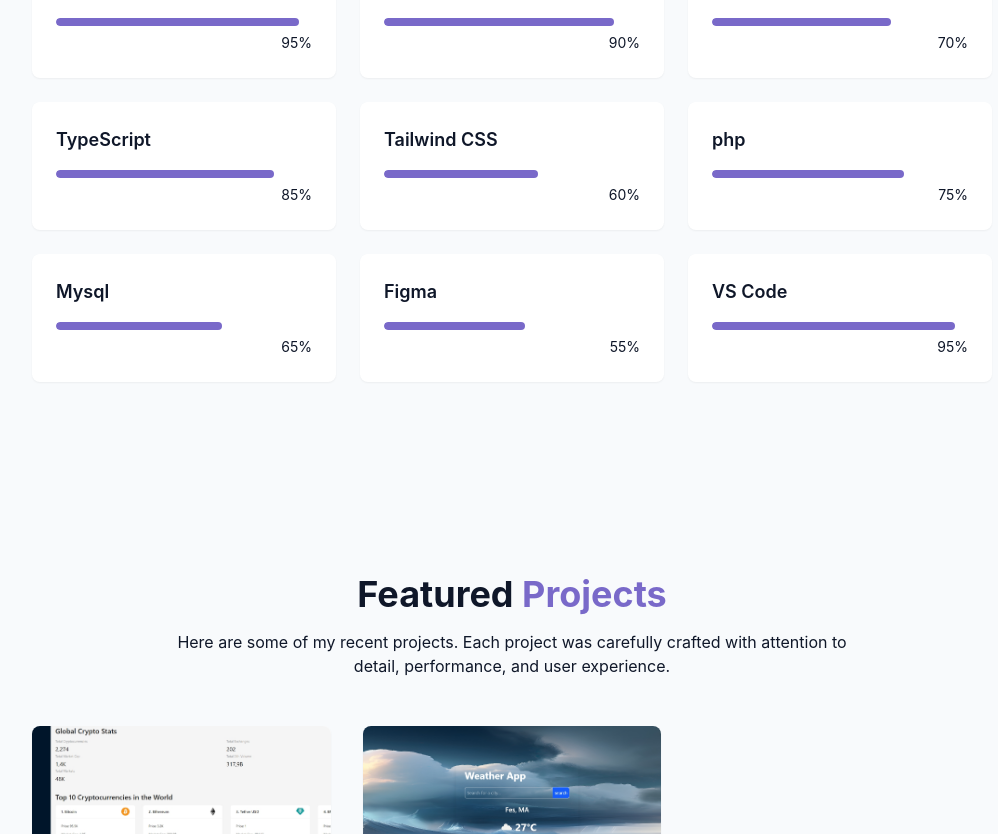
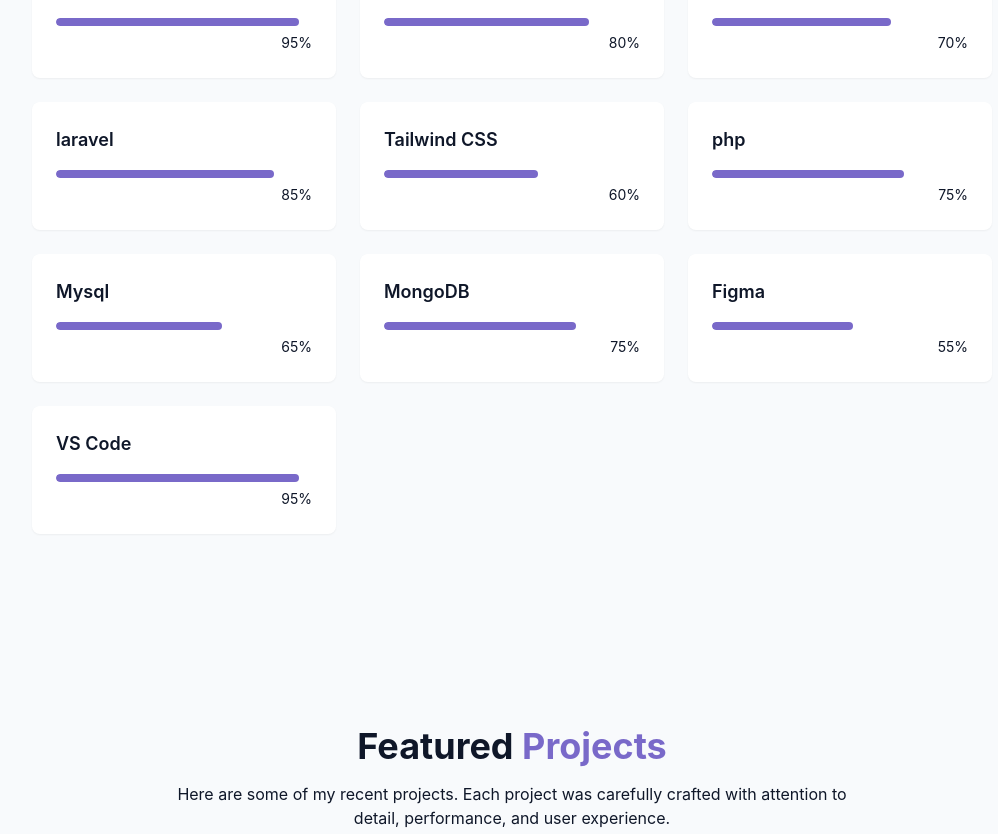
Before and after one commit to E-SAAD2005/portfolio, a React (Vite) app: page / in a window 1280 px wide. Shown: the part 1828-2662 px from the top of the page, without its empty margins (128-1126 px from the left). Built offline with nearby package versions, Linux system fonts and the light colour scheme.

Commit message:
update UI and fix bugs

```diff
--- a/src/component/SkillsSection.jsx
+++ b/src/component/SkillsSection.jsx
@@ -4,15 +4,16 @@
 const skills = [
   // Frontend
   { name: "HTML/CSS", level: 95, category: "frontend" },
-  { name: "JavaScript", level: 90, category: "frontend" },
+  { name: "JavaScript", level: 80, category: "frontend" },
   { name: "React", level:70, category: "frontend" },
-  { name: "TypeScript", level: 85, category: "frontend" },
+  { name: "laravel", level: 85, category: "back-end" },
   { name: "Tailwind CSS", level: 60, category: "frontend" },
 
 
   // Backend
   { name: "php", level: 75, category: "backend" },
   { name: "Mysql", level: 65, category: "backend" },
+  { name: "MongoDB", level: 75, category: "backend" },
 
   // Tools
   { name: "Figma", level: 55, category: "tools" },
```
